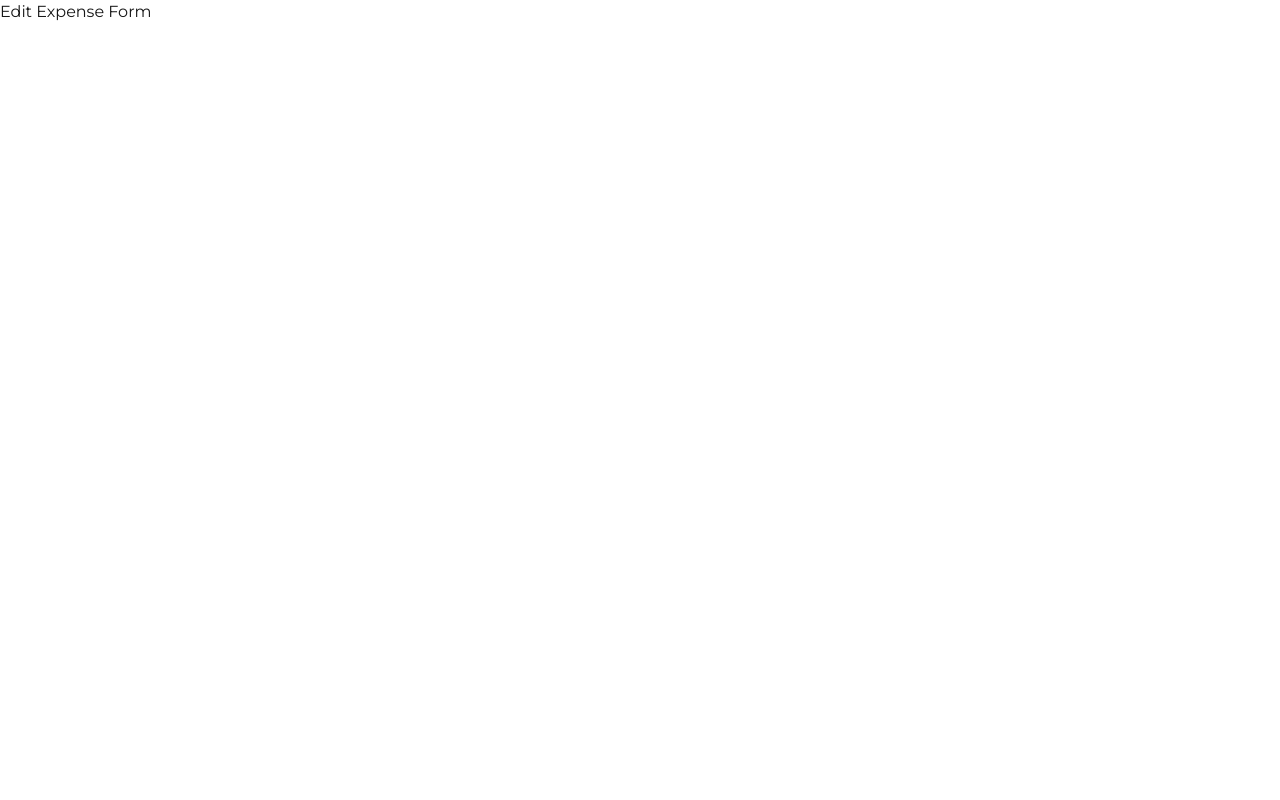
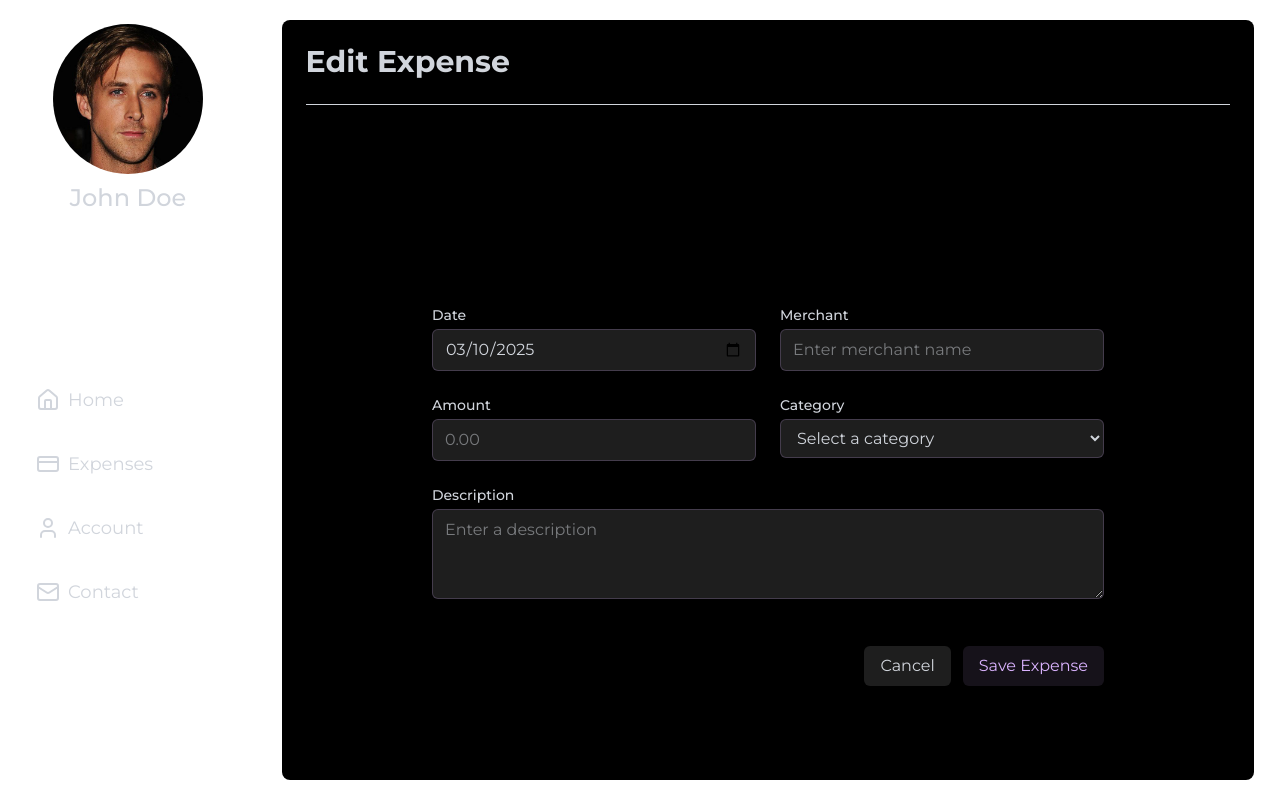
Before and after one commit to vasile-draguta/mpp-moicano, a Next.js app: page /expenses/edit/1 in a window 1280 px wide. Built offline with nearby package versions, Linux system fonts and the light colour scheme.

Commit message:
edit expense

```diff
--- a/app/(pages)/account/page.tsx
+++ b/app/(pages)/account/page.tsx
@@ -1,7 +1,17 @@
 'use client';
 
 import Sidebar from '@/app/components/Sidebar/Sidebar';
+import ContentScreen from '@/app/components/ContentScreen/ContentScreen';
 
 export default function Account() {
-  return <Sidebar />;
+  return (
+    <div className="flex h-screen">
+      <Sidebar />
+      <ContentScreen>
+        <h1 className="text-3xl font-bold text-gray-300">Account</h1>
+
+        <hr className="my-4 border-gray-300" />
+      </ContentScreen>
+    </div>
+  );
 }
--- a/app/(pages)/contact/page.tsx
+++ b/app/(pages)/contact/page.tsx
@@ -1,7 +1,17 @@
 'use client';
 
 import Sidebar from '@/app/components/Sidebar/Sidebar';
+import ContentScreen from '@/app/components/ContentScreen/ContentScreen';
 
 export default function Contact() {
-  return <Sidebar />;
+  return (
+    <div className="flex h-screen">
+      <Sidebar />
+      <ContentScreen>
+        <h1 className="text-3xl font-bold text-gray-300">Contact</h1>
+
+        <hr className="my-4 border-gray-300" />
+      </ContentScreen>
+    </div>
+  );
 }
--- a/app/(pages)/expenses/edit/[id]/page.tsx
+++ b/app/(pages)/expenses/edit/[id]/page.tsx
@@ -1,5 +1,20 @@
 'use client';
 
+import Sidebar from '@/app/components/Sidebar/Sidebar';
+import ContentScreen from '@/app/components/ContentScreen/ContentScreen';
+import ExpenseForm from '@/app/components/Forms/ExpenseForm';
+
 export default function EditExpense() {
-  return <div>Edit Expense Form</div>;
+  return (
+    <div className="flex h-screen">
+      <Sidebar />
+      <ContentScreen>
+        <div className="space-y-6">
+          <h1 className="text-3xl font-bold text-gray-300">Edit Expense</h1>
+          <hr className="my-4 border-gray-300" />
+          <ExpenseForm />
+        </div>
+      </ContentScreen>
+    </div>
+  );
 }
--- a/app/components/ExpensesTable/ExpensesTable.tsx
+++ b/app/components/ExpensesTable/ExpensesTable.tsx
@@ -5,12 +5,12 @@ import Pagination from '../Pagination/Pagination';
 import { usePagination } from '@/app/context/PaginationContext';
 import { useEffect, useState } from 'react';
 import {
-  Expense,
   getAllExpenses,
   getPaginatedExpenses,
 } from '@/app/services/expenseService';
 import DeleteExpenseButton from '../Buttons/DeleteExpenseButton';
 import EditExpenseButton from '../Buttons/EditExpenseButton';
+import { Expense } from '@/app/types/Expense';
 
 const ExpensesTableContent = () => {
   const { currentPage, itemsPerPage } = usePagination();
@@ -65,18 +65,18 @@ const ExpensesTableContent = () => {
                 key={expense.id}
                 className={`${
                   index % 2 === 0 ? 'bg-[#1E1E1E]' : 'bg-[#878585]/50'
-                } transition-colors hover:bg-purple-300/50`}
+                } transition-colors hover:bg-purple-300/20  `}
               >
-                <td className="px-6 py-5 text-gray-300">{expense.date}</td>
-                <td className="px-6 py-5 text-gray-300">{expense.merchant}</td>
-                <td className="px-6 py-5 text-gray-300">
+                <td className="px-5 py-4 text-gray-300">{expense.date}</td>
+                <td className="px-5 py-4 text-gray-300">{expense.merchant}</td>
+                <td className="px-5 py-4 text-gray-300">
                   {expense.description}
                 </td>
-                <td className="px-6 py-5 text-gray-300">
+                <td className="px-5 py-4 text-gray-300">
                   {formatter.format(expense.amount)}
                 </td>
-                <td className="px-6 py-5 text-gray-300">{expense.category}</td>
-                <td className="px-6 py-5 text-right">
+                <td className="px-5 py-4 text-gray-300">{expense.category}</td>
+                <td className="px-5 py-4 text-right">
                   <div className="flex items-center justify-end space-x-2">
                     <EditExpenseButton expenseId={expense.id} />
                     <DeleteExpenseButton
--- a/app/components/Forms/ExpenseForm.tsx
+++ b/app/components/Forms/ExpenseForm.tsx
@@ -3,7 +3,8 @@
 import { useState } from 'react';
 import { useRouter } from 'next/navigation';
 import { z } from 'zod';
-import { addExpense } from '@/app/services/expenseService';
+import { addExpense, updateExpense } from '@/app/services/expenseService';
+import { Expense } from '@/app/types/Expense';
 
 // Define form schema for validation
 const expenseSchema = z.object({
@@ -44,9 +45,26 @@ const categories = [
   'Other',
 ];
 
-export default function ExpenseForm() {
+interface ExpenseFormProps {
+  expenseToEdit?: Expense | null;
+}
+
+export default function ExpenseForm({ expenseToEdit }: ExpenseFormProps) {
   const router = useRouter();
-  const [formData, setFormData] = useState<ExpenseFormData>(defaultFormData);
+  const isEditing = !!expenseToEdit;
+
+  // Initialize form data based on whether we're editing or creating
+  const initialFormData: ExpenseFormData = isEditing
+    ? {
+        date: expenseToEdit.date,
+        merchant: expenseToEdit.merchant,
+        description: expenseToEdit.description,
+        amount: expenseToEdit.amount.toString(),
+        category: expenseToEdit.category,
+      }
+    : defaultFormData;
+
+  const [formData, setFormData] = useState<ExpenseFormData>(initialFormData);
   const [errors, setErrors] = useState<
     Partial<Record<keyof ExpenseFormData, string>>
   >({});
@@ -108,9 +126,15 @@ export default function ExpenseForm() {
         category: formData.category,
       };
 
-      // Add the expense using our service
-      const newExpense = addExpense(expenseData);
-      console.log('New expense added:', newExpense);
+      if (isEditing && expenseToEdit) {
+        // Update existing expense
+        const updatedExpense = updateExpense(expenseToEdit.id, expenseData);
+        console.log('Expense updated:', updatedExpense);
+      } else {
+        // Add new expense
+        const newExpense = addExpense(expenseData);
+        console.log('New expense added:', newExpense);
+      }
 
       // Redirect back to expenses page after saving
       router.push('/expenses');
@@ -273,7 +297,11 @@ export default function ExpenseForm() {
           disabled={isSubmitting}
           className="px-4 py-2 bg-purple-300/10 text-purple-300 rounded-md hover:bg-purple-300/20 focus:outline-none focus:ring-2 focus:ring-purple-300/50 disabled:opacity-50 disabled:cursor-not-allowed"
         >
-          {isSubmitting ? 'Saving...' : 'Save Expense'}
+          {isSubmitting
+            ? 'Saving...'
+            : isEditing
+              ? 'Update Expense'
+              : 'Save Expense'}
         </button>
       </div>
     </form>
--- a/app/page.tsx
+++ b/app/page.tsx
@@ -1,7 +1,17 @@
 'use client';
 
-import Sidebar from './components/Sidebar/Sidebar';
+import Sidebar from '@/app/components/Sidebar/Sidebar';
+import ContentScreen from '@/app/components/ContentScreen/ContentScreen';
 
 export default function Home() {
-  return <Sidebar />;
+  return (
+    <div className="flex h-screen">
+      <Sidebar />
+      <ContentScreen>
+        <h1 className="text-3xl font-bold text-gray-300">Home</h1>
+
+        <hr className="my-4 border-gray-300" />
+      </ContentScreen>
+    </div>
+  );
 }
--- a/app/services/expenseService.ts
+++ b/app/services/expenseService.ts
@@ -1,16 +1,7 @@
 'use client';
 
 import { expenses as mockExpenses } from '../utils/mockData';
-
-// Define the Expense type
-export interface Expense {
-  id: number;
-  date: string;
-  description: string;
-  amount: number;
-  category: string;
-  merchant: string;
-}
+import { Expense } from '@/app/types/Expense';
 
 // Create a copy of the expenses that we can modify
 let expenses: Expense[] = [...mockExpenses];
@@ -72,3 +63,9 @@ export const deleteExpense = (id: number): boolean => {
   expenses = expenses.filter((e) => e.id !== id);
   return expenses.length < initialLength;
 };
+
+// Get an expense by ID
+export const getExpenseById = (id: number): Expense | null => {
+  const expense = expenses.find((e) => e.id === id);
+  return expense || null;
+};
--- /dev/null
+++ b/app/types/Expense.ts
@@ -0,0 +1,8 @@
+export type Expense = {
+  id: number;
+  date: string;
+  description: string;
+  amount: number;
+  category: string;
+  merchant: string;
+};
```
Also changed, not shown: app/context/PaginationContext.tsx (+5 -16 lines), app/types/Pagination.ts (added, +16 -0 lines).
